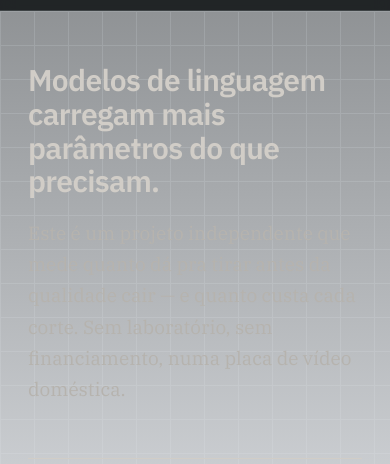
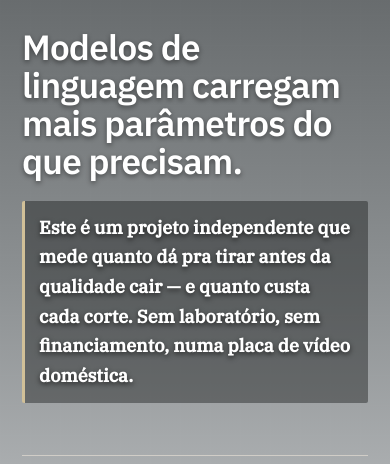
Before and after one commit to aaronmidasr-design/FOSHI, a plain HTML site: page index.html in a window 390 px wide. Shown: the part 86-550 px from the top of the page. Drawn offline with Linux system fonts and the light colour scheme.

Commit message:
Update index.html

````diff
--- a/index.html
+++ b/index.html
@@ -1,4 +1,3 @@
-```html
 <!DOCTYPE html>
 <html lang="pt-BR">
 <head>
@@ -6,9 +5,6 @@
 <meta name="viewport" content="width=device-width, initial-scale=1">
 <title>FOSHI — pesquisa independente em compressão de transformers</title>
 <meta name="description" content="Pesquisa independente sobre compressão de modelos de linguagem. Cem modelos treinados, resultados medidos, retratações registradas, limitações declaradas.">
-
-<link rel="icon" type="image/png" href="favicon.png">
-
 <link rel="preconnect" href="https://fonts.googleapis.com">
 <link rel="preconnect" href="https://fonts.gstatic.com" crossorigin>
 <link href="https://fonts.googleapis.com/css2?family=IBM+Plex+Mono:wght@400;500&family=IBM+Plex+Sans:wght@400;500;600&family=IBM+Plex+Serif:ital,wght@0,400;0,500;1,400&display=swap" rel="stylesheet">
@@ -18,7 +14,6 @@
     --paper:#222526; --card:#222526; --rule:#3E4345;
     --signal:#D1C098; --measure:64ch;
   }
-
   *{box-sizing:border-box}
   html{-webkit-text-size-adjust:100%;scroll-behavior:smooth}
   @media (prefers-reduced-motion:reduce){html{scroll-behavior:auto}}
@@ -95,7 +90,7 @@
   .hero .wrap{position:relative;z-index:1}
   h1{font-size:clamp(30px,4.6vw,50px);font-weight:600;line-height:1.12;
     letter-spacing:-.022em;margin:0 0 20px;max-width:19ch}
-  .lede{font-size:19px;color:var(--ink-soft);max-width:58ch;margin:0}
+  .lede{font-size:20px;line-height:1.65;color:#FFFFFF;max-width:58ch;margin:0;font-weight:500;text-shadow:0 2px 5px rgba(0,0,0,.55);padding:0}
 
   .readout{margin:52px 0 0;display:grid;grid-template-columns:repeat(3,1fr);
     border-top:1.5px solid var(--ink)}
@@ -106,7 +101,7 @@
   .cell .k{font-family:"IBM Plex Sans";font-size:14.5px;color:var(--ink-soft);
     margin-top:12px;display:block;max-width:20ch;line-height:1.45}
   .readout-note{font-size:14.5px;color:var(--muted);margin:18px 0 0;
-    font-family:"IBM Plex Sans";max-width:70ch;line-height:1.55}
+    font-family:"IBM Plex Sans";max-width:70ch}
 
   .scope-band{border-top:1px solid var(--rule);border-bottom:1px solid var(--rule);
     padding:30px 0;display:grid;grid-template-columns:repeat(5,1fr);gap:20px}
@@ -207,7 +202,6 @@
     .scope-band{grid-template-columns:repeat(2,1fr);gap:24px 20px}
     .fails{grid-template-columns:1fr;gap:0}
   }
-
   @media (max-width:760px){
     body{font-size:16px}
     .hero{padding:52px 0 44px}
@@ -218,9 +212,39 @@
     .arc li{grid-template-columns:1fr;gap:6px}
     section{padding:46px 0}
   }
+
+  /* ---------- contraste mobile ---------- */
+  @media (max-width:760px){
+    .hero{padding:44px 0 42px;background-image:
+      linear-gradient(rgba(80,84,86,.38) 1px,transparent 1px),
+      linear-gradient(90deg,rgba(80,84,86,.38) 1px,transparent 1px);
+      background-size:100% 30px,30px 100%;}
+    .hero::after{background:linear-gradient(180deg,rgba(105,109,111,.96) 0%,rgba(145,149,151,.96) 28%,rgba(185,188,190,.97) 52%,rgba(82,86,88,.96) 76%,rgba(34,37,38,1) 100%)}
+    .hero h1{color:#fff;text-shadow:0 2px 5px rgba(0,0,0,.45);font-size:clamp(32px,9vw,44px);line-height:1.08}
+    .hero .lede{color:#F5F2ED;text-shadow:0 1px 3px rgba(0,0,0,.40);font-size:17px;line-height:1.65}
+    .cell .v{color:#D8BD82;text-shadow:0 1px 2px rgba(0,0,0,.25)}
+    .cell .k{color:#fff;font-size:15.5px;font-weight:600;line-height:1.5;text-shadow:0 1px 3px rgba(0,0,0,.45)}
+    .readout-note{color:#E9E6E1;font-size:14px;line-height:1.6;text-shadow:0 1px 2px rgba(0,0,0,.35)}
+    .wrap{padding-left:22px;padding-right:22px}
+  }
+  /* ---------- lede mais visivel no celular ---------- */
+  @media (max-width:760px){
+    .hero .lede{
+      font-size:18px;
+      line-height:1.65;
+      color:#FFFFFF;
+      font-weight:600;
+      max-width:100%;
+      padding:12px 14px;
+      background:rgba(20,22,23,.42);
+      text-shadow:0 2px 5px rgba(0,0,0,.65);
+      border-left:3px solid #D1C098;
+      border-radius:2px
+    }
+  }
+
 </style>
 </head>
-
 <body>
 
 <header class="bar">
@@ -242,7 +266,6 @@
     <span>SEÇÕES</span>
     <button class="menu-close" id="menuClose" aria-label="Fechar menu">&times;</button>
   </div>
-
   <nav>
     <a href="#medido"><b>01</b>O que foi medido</a>
     <a href="#isolamento"><b>02</b>Técnicas isoladas</a>
@@ -280,7 +303,6 @@
         <span class="k">da velocidade de geração, no mesmo hardware</span>
       </div>
     </div>
-
     <p class="readout-note">
       Medido em quatro escalas de modelo, com três sementes aleatórias em cada
       ponto e uma linha de base treinada na mesma receita.
@@ -309,8 +331,8 @@
           acrescentar informação nova.
         </p>
         <p class="measure">
-          A pesquisa mede quanta dessa repetição dá pra remover, componente,
-          e o preço exato de cada remoção. Cada número vem de
+          A pesquisa mede quanta dessa repetição dá pra remover, componente por
+          componente, e o preço exato de cada remoção. Cada número vem de
           modelos treinados do zero e comparados contra uma linha de base de
           mesmo tamanho, treinada na mesma máquina com a mesma receita.
         </p>
@@ -368,12 +390,12 @@
         </p>
         <svg viewBox="0 0 720 210" role="img" aria-label="Custo de qualidade por milhão de parâmetros removidos: componente A custa 3,0 e componente B custa 26,8">
           <line class="axl" x1="150" y1="18" x2="150" y2="170"/>
-          <line class="ax" x1="150" y1="170" x2="700" y2="170"/>
-          <rect class="bar" x="150" y="34" width="60" height="42" rx="1"/>
+          <line class="ax"  x1="150" y1="170" x2="700" y2="170"/>
+          <rect class="bar"     x="150" y="34"  width="60"  height="42" rx="1"/>
           <rect class="bar-alt" x="150" y="104" width="536" height="42" rx="1"/>
-          <text class="pl" x="140" y="60" text-anchor="end">Componente A</text>
+          <text class="pl" x="140" y="60"  text-anchor="end">Componente A</text>
           <text class="pl" x="140" y="130" text-anchor="end">Componente B</text>
-          <text class="tk" x="220" y="60">3,0</text>
+          <text class="tk" x="220" y="60"  >3,0</text>
           <text class="tk" x="676" y="130" text-anchor="end" fill="#222526">26,8</text>
           <text class="al" x="150" y="196">PONTOS DE QUALIDADE PERDIDOS POR MILHÃO DE PARÂMETROS REMOVIDOS</text>
         </svg>
@@ -391,16 +413,16 @@
           <line class="gl" x1="90" y1="232" x2="700" y2="232"/>
           <line class="gl" x1="90" y1="176" x2="700" y2="176"/>
           <line class="gl" x1="90" y1="120" x2="700" y2="120"/>
-          <line class="gl" x1="90" y1="64" x2="700" y2="64"/>
+          <line class="gl" x1="90" y1="64"  x2="700" y2="64"/>
           <line class="cut" x1="90" y1="148" x2="700" y2="148"/>
           <text class="cutl" x="700" y="142" text-anchor="end">critério: 5%</text>
           <line class="axl" x1="90" y1="20" x2="90" y2="248"/>
-          <line class="ax" x1="90" y1="248" x2="700" y2="248"/>
+          <line class="ax"  x1="90" y1="248" x2="700" y2="248"/>
           <text class="tk" x="80" y="252" text-anchor="end">0</text>
           <text class="tk" x="80" y="236" text-anchor="end">2</text>
           <text class="tk" x="80" y="180" text-anchor="end">4</text>
           <text class="tk" x="80" y="124" text-anchor="end">6</text>
-          <text class="tk" x="80" y="68" text-anchor="end">8</text>
+          <text class="tk" x="80" y="68"  text-anchor="end">8</text>
           <polyline class="ln" points="146,200 200,199 311,153 645,20"/>
           <circle class="dot" cx="146" cy="200" r="5"/>
           <circle class="dot" cx="200" cy="199" r="5"/>
@@ -427,22 +449,22 @@
         <svg viewBox="0 0 720 280" role="img" aria-label="Custo de qualidade por escala de modelo: cai de 3,34 para 2,15 e estaciona em 2,14, contra uma previsão de 0,96 que não se confirmou">
           <line class="gl" x1="100" y1="196" x2="660" y2="196"/>
           <line class="gl" x1="100" y1="140" x2="660" y2="140"/>
-          <line class="gl" x1="100" y1="84" x2="660" y2="84"/>
+          <line class="gl" x1="100" y1="84"  x2="660" y2="84"/>
           <line class="axl" x1="100" y1="30" x2="100" y2="228"/>
-          <line class="ax" x1="100" y1="228" x2="660" y2="228"/>
+          <line class="ax"  x1="100" y1="228" x2="660" y2="228"/>
           <text class="tk" x="90" y="232" text-anchor="end">0</text>
           <text class="tk" x="90" y="200" text-anchor="end">1</text>
           <text class="tk" x="90" y="144" text-anchor="end">2</text>
-          <text class="tk" x="90" y="88" text-anchor="end">3</text>
+          <text class="tk" x="90" y="88"  text-anchor="end">3</text>
           <polyline class="ln" points="170,42 380,108 620,109"/>
           <polyline class="ln-p" points="380,108 620,174"/>
-          <circle class="dot" cx="170" cy="42" r="5"/>
+          <circle class="dot" cx="170" cy="42"  r="5"/>
           <circle class="dot" cx="380" cy="108" r="5"/>
           <circle class="dot" cx="620" cy="109" r="5"/>
           <circle class="dot-o" cx="620" cy="174" r="5"/>
-          <text class="tk" x="170" y="30" text-anchor="middle">3,34</text>
-          <text class="tk" x="380" y="98" text-anchor="middle">2,15</text>
-          <text class="tk" x="620" y="99" text-anchor="middle">2,14</text>
+          <text class="tk" x="170" y="30"  text-anchor="middle">3,34</text>
+          <text class="tk" x="380" y="98"  text-anchor="middle">2,15</text>
+          <text class="tk" x="620" y="99"  text-anchor="middle">2,14</text>
           <text class="cutl" x="620" y="192" text-anchor="middle">0,96 previsto</text>
           <text class="pl" x="170" y="250" text-anchor="middle">pequeno</text>
           <text class="pl" x="380" y="250" text-anchor="middle">médio</text>
@@ -450,7 +472,6 @@
           <text class="al" x="100" y="272">ESCALA DO MODELO →</text>
           <text class="al" x="22" y="130" transform="rotate(-90 22 130)" text-anchor="middle">CUSTO %</text>
         </svg>
-
         <div class="legend">
           <span><i></i>medido, três sementes por ponto</span>
           <span class="d"><i></i>previsto antes do experimento — não se confirmou</span>
@@ -464,7 +485,6 @@
     <h2>O QUE ISSO DARIA EM ESCALA</h2>
     <div class="proj">
       <span class="proj-tag">PROJEÇÃO — ARITMÉTICA, NÃO MEDIÇÃO</span>
-
       <div class="proj-grid">
         <div>
           <span class="v num">~3 bi</span>
@@ -479,14 +499,12 @@
           <span class="k">equivalentes dentro de um orçamento de 1 GB</span>
         </div>
       </div>
-
       <p>
         Estes três números não vêm de nenhum modelo treinado. São a proporção
         medida nas escalas pequenas aplicada a tamanhos que esta pesquisa não
         alcançou — o maior modelo verificado até aqui tem menos de duzentos
         milhões de parâmetros.
       </p>
-
       <p>
         A proporção pode não se manter. Já aconteceu antes neste projeto: uma
         tendência aparentemente estável em duas escalas parou de valer na
@@ -539,7 +557,6 @@
 
   <section id="retratado">
     <h2>O QUE FOI RETRATADO</h2>
-
     <div class="entry struck">
       <h3><span>Compressão de 28×</span></h3>
       <p>
@@ -547,7 +564,6 @@
         teste com parâmetros pareados derrubou a alegação inteira.
       </p>
     </div>
-
     <div class="entry struck">
       <h3><span>Sessenta e dois experimentos comprovando compressão</span></h3>
       <p>
@@ -556,7 +572,6 @@
         nove escalas verificadas estavam infladas entre 0,3% e 41%.
       </p>
     </div>
-
     <div class="entry struck">
       <h3><span>O custo do compartilhamento some conforme o modelo cresce</span></h3>
       <p>
@@ -565,7 +580,6 @@
         do experimento, mostrou a saturação — e a previsão falhou.
       </p>
     </div>
-
     <div class="entry struck">
       <h3><span>Uma lei geral prevendo a compressão a partir da arquitetura</span></h3>
       <p>
@@ -580,7 +594,6 @@
 
   <section id="nao-funcionou">
     <h2>O QUE NÃO FUNCIONOU</h2>
-
     <div class="fails">
       <div class="fail">
         <h3>Remover os pesos menores</h3>
@@ -590,7 +603,6 @@
           confirmada, então a técnica está fora do conjunto.
         </p>
       </div>
-
       <div class="fail">
         <h3>Fatorar as matrizes em posto menor</h3>
         <p>
@@ -598,7 +610,6 @@
           quatro escalas e não melhorou o resultado em nenhuma.
         </p>
       </div>
-
       <div class="fail">
         <h3>Fundir pesos por média</h3>
         <p>
@@ -606,7 +617,6 @@
           falhou completamente em modelos já treinados.
         </p>
       </div>
-
       <div class="fail">
         <h3>Escalar dois eixos ao mesmo tempo</h3>
         <p>
@@ -615,7 +625,6 @@
           sessenta e dois experimentos.
         </p>
       </div>
-
       <div class="fail">
         <h3>Medir capacidade nesta escala</h3>
         <p>
@@ -624,7 +633,6 @@
           demais para a métrica funcionar.
         </p>
       </div>
-
       <div class="fail">
         <h3>Empurrar o compartilhamento ao extremo</h3>
         <p>
@@ -638,7 +646,6 @@
 
   <section id="historia">
     <h2>COMO O PROJETO CHEGOU AQUI</h2>
-
     <ul class="arc">
       <li>
         <span class="stage">Início</span>
@@ -651,7 +658,6 @@
           </p>
         </div>
       </li>
-
       <li>
         <span class="stage">Depois</span>
         <div>
@@ -663,7 +669,6 @@
           </p>
         </div>
       </li>
-
       <li>
         <span class="stage">Virada</span>
         <div>
@@ -675,7 +680,6 @@
           </p>
         </div>
       </li>
-
       <li>
         <span class="stage">Auditoria</span>
         <div>
@@ -688,7 +692,6 @@
           </p>
         </div>
       </li>
-
       <li>
         <span class="stage">Agora</span>
         <div>
@@ -705,7 +708,6 @@
 
   <section id="limites">
     <h2>LIMITES DO QUE ISSO MOSTRA</h2>
-
     <div class="scope">
       <ul>
         <li>
@@ -738,7 +740,6 @@
 
   <section id="situacao">
     <h2>SITUAÇÃO</h2>
-
     <div class="measure">
       <p>
         A pesquisa continua. As próximas etapas são validar o resultado em uma
@@ -746,7 +747,6 @@
         de tarefa — que exige um modelo grande o bastante para sair do acaso — e
         rodar o modelo comprimido em um telefone comum.
       </p>
-
       <p>
         O método completo, as configurações e os dados brutos não estão
         publicados. Contato aberto para colaboração, revisão independente ou
@@ -808,7 +808,5 @@
   });
 })();
 </script>
-
 </body>
 </html>
-```
````
